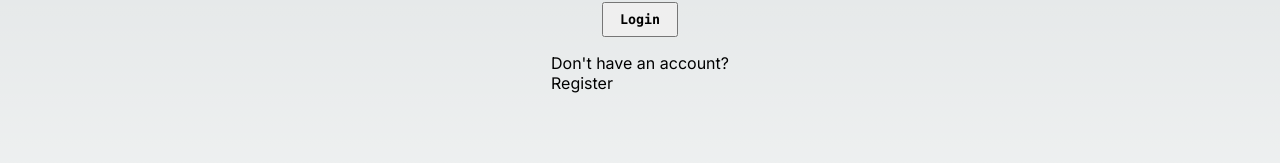
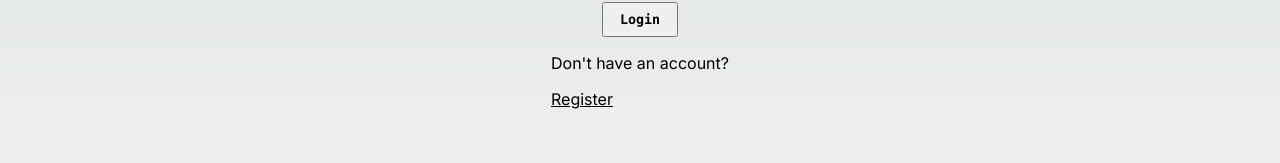
Before and after one commit to JGordy/softball-lineup-creator, a Next.js app: page /auth/login in a window 1280 px wide. Shown: the part 363-526 px from the top of the page. Built offline with nearby package versions, Linux system fonts and the light colour scheme; no server answers.

Commit message:
Add styling for authentication links in page module CSS

```diff
--- a/src/app/styles/page.module.css
+++ b/src/app/styles/page.module.css
@@ -73,6 +73,12 @@
     text-align: left;
 }
 
+.authLinks {
+    text-decoration: underline;
+    display: block;
+    margin: 1rem auto;
+}
+
 /* Mobile */
 @media (max-width: 700px) {
     .content {
```
